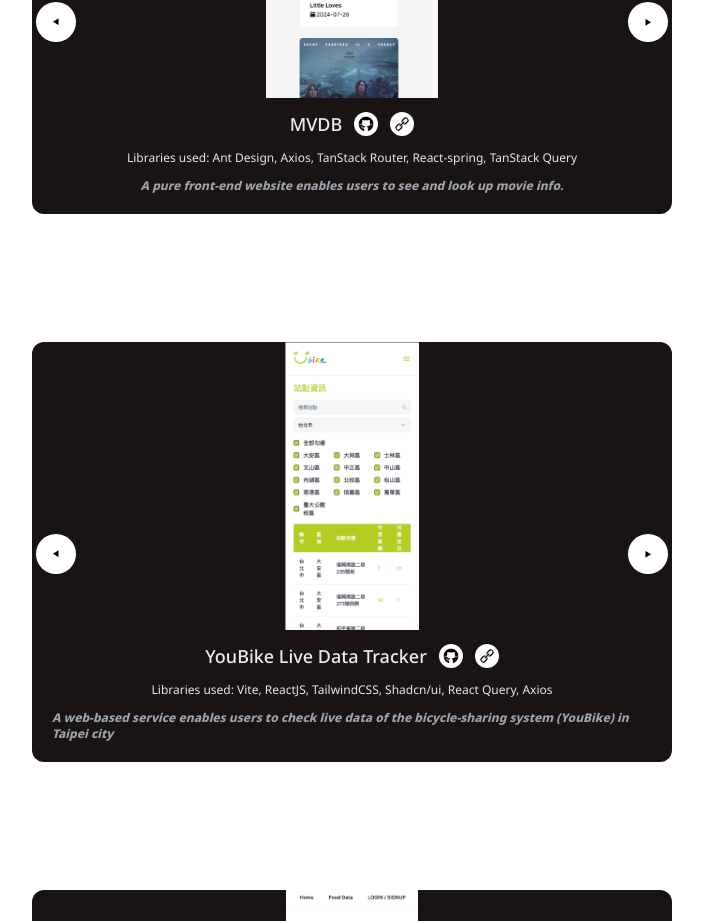
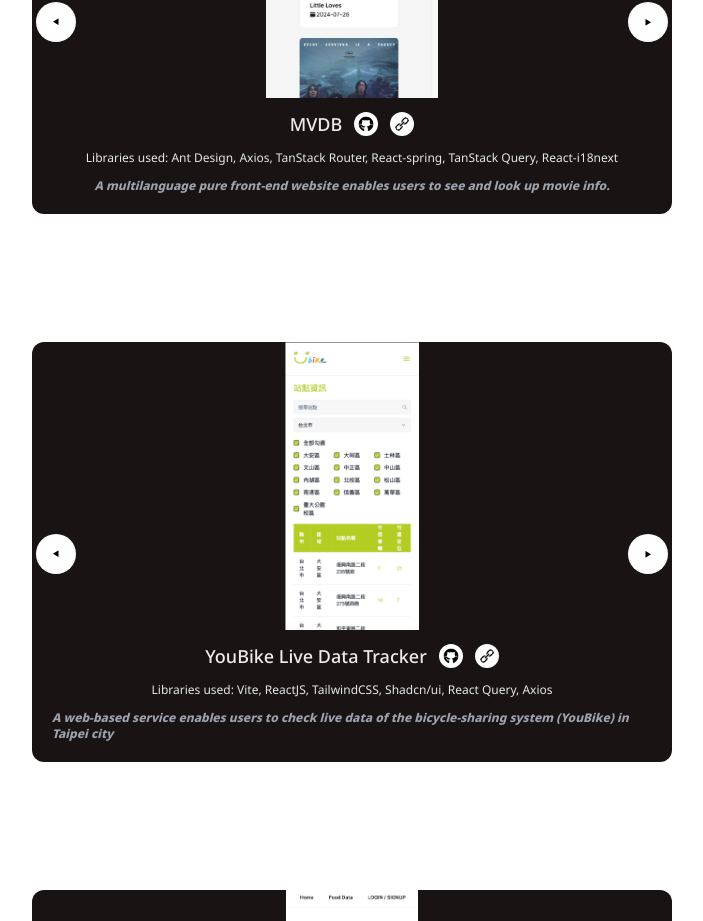
Before and after one commit to isaacrundev/portfolio, a React (Vite) app: page / in a window 1280 px wide. Shown: the part 1890-2811 px from the top of the page, without its empty margins (288-991 px from the left). Built offline with nearby package versions, Linux system fonts and the light colour scheme; a web font is replaced by a local one.

Commit message:
Updated MVDB data

```diff
--- a/src/data/data.ts
+++ b/src/data/data.ts
@@ -10,9 +10,9 @@
 export const showcaseData = [
   {
     name: "MVDB",
-    desc: "A pure front-end website enables users to see and look up movie info.",
+    desc: "A multilanguage pure front-end website enables users to see and look up movie info.",
     libraries:
-      "Ant Design, Axios, TanStack Router, React-spring, TanStack Query",
+      "Ant Design, Axios, TanStack Router, React-spring, TanStack Query, React-i18next",
     screenshots: mvdbScreenshots,
     deployedUrl: "https://spiffy-scone-79afc0.netlify.app/",
     githubUrl: "https://gitlab.com/isaac.run.dev/mvdb",
```
